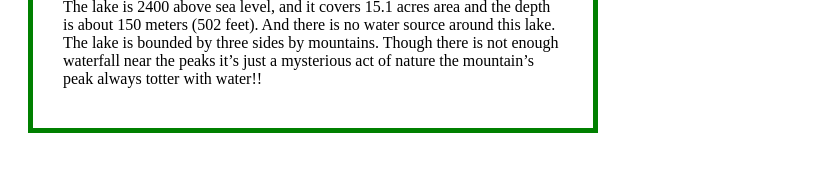
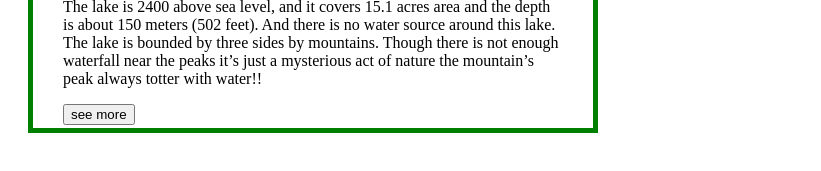
Before and after one commit to FomeyKalam/my-first-website, a plain HTML site: page index.html in a window 1280 px wide. Shown: the part 317-488 px from the top of the page, without its empty margins (0-821 px from the left). Drawn offline with Linux system fonts and the light colour scheme.

Commit message:
button is added

```diff
--- a/index.html
+++ b/index.html
@@ -13,6 +13,8 @@
        <img src="New folder/wall2.jpg" alt="Bandarban">
        <p>The lake is 2400 above sea level, and it covers 15.1 acres area and the depth is about 150 meters (502 feet). And there is no water source around this lake. The lake is bounded by three sides by mountains. Though there is not enough waterfall near the peaks it’s just a mysterious act of nature the mountain’s peak always totter with water!!</p>
 
+       <button>see more</button>
+
     </div>
 
 
```
